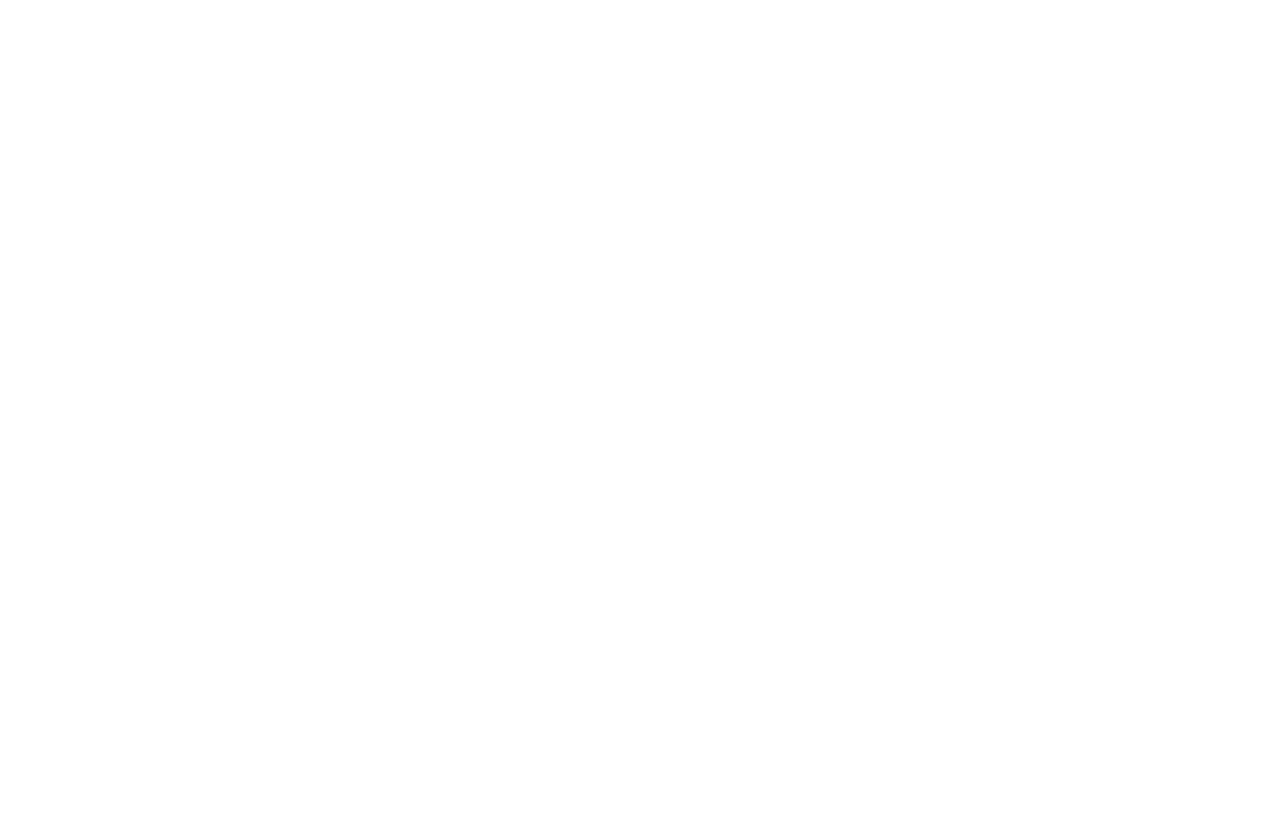
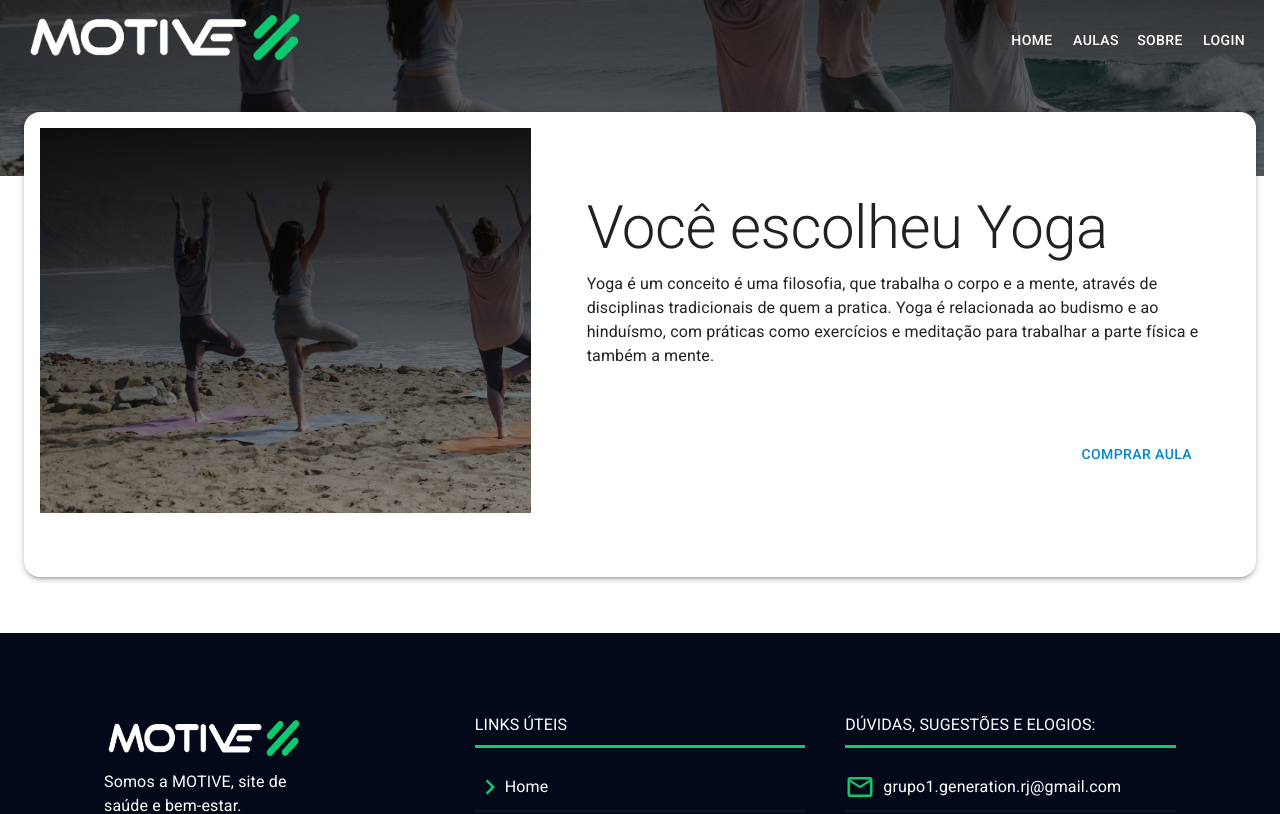
Before and after one commit to GrupoMotive/Motive, a React (Create React App) app: page /produto in a window 1280 px wide. Before the commit this address had no page. Shown: the top 814 px of the page. Built offline with nearby package versions, Linux system fonts and the light colour scheme.

Commit message:
feat: added product and payment page

```diff
--- a/src/components/dynamics/card.tsx
+++ b/src/components/dynamics/card.tsx
@@ -7,6 +7,7 @@
 import Typography from '@mui/material/Typography';
 import './card.css';
 import { Grid } from '@mui/material';
+import { Link } from 'react-router-dom';
 
 interface CardProps {
   titulo: string,
@@ -28,6 +29,8 @@
           </Grid>
           <Grid item xs={3}>
             <CardActions>
+              <Link to="/produto">
+
               <Button className='btn-comprar' sx={{
                 backgroundColor: "black",
                 color: "white",
@@ -35,6 +38,7 @@
                 fontFamily: 'monospace',
                 ":hover": {backgroundColor: "black", opacity: 0.8}
               }}>Comprar</Button>
+              </Link>
             </CardActions>
           </Grid>
         </Grid>
--- /dev/null
+++ b/src/pages/check/Check.tsx
@@ -0,0 +1,131 @@
+import React from "react";
+import { Box, Button, Divider, Grid, Typography } from "@mui/material";
+import Navbar from "../../components/static/navbar";
+import Footer from "../../components/static/footer";
+
+export default function Check () {
+
+  const email = localStorage.getItem("token")
+  console.log(email);
+
+  return (
+    <Box>
+      <Box minHeight="20vh"
+        width="100%"
+        py={6}
+        px={{ xs: 2, lg: 0 }}
+        mx={-2}
+        sx={{
+          backgroundImage: 'url(./yog.jpg)',
+          backgroundSize: "cover",
+          backgroundPosition: "center",
+          display: "grid",
+          placeItems: "center",
+        }}>
+
+        < Navbar />
+      </Box>
+
+
+      <Box minHeight="25rem" alignItems="center" sx={{
+        p: 2,
+        mx: { xs: 2, lg: 3 },
+        mt: -8,
+        mb: 4,
+        boxShadow: 3,
+        backgroundColor: "#fff",
+        backgroundSize: "cover",
+        backgroundPosition: "center",
+        display: "grid",
+        borderRadius: '16px',
+
+      }}>
+
+        <Grid container
+          justifyContent="center"
+          alignItems="center">
+
+
+
+<Grid container item>
+          <Box
+            width="100%"
+            bgcolor="white"
+            borderRadius="xl"
+            boxShadow="xl"
+            mb={6}
+            sx={{ overflow: "hidden" }}
+          >
+            <Grid container spacing={2}>
+              <Grid
+                item
+                xs={12}
+                lg={5}
+                position="relative"
+                px={0}
+                sx={{
+                  backgroundImage: 'url(./check.png)',
+                  backgroundSize: "cover",
+                  alignContent: "center",
+                }}
+              >
+                <Box
+                  display="flex"
+                  justifyContent="center"
+                  alignItems="center"
+                  width="100%"
+                  height="100%"
+                >
+                  <Box py={6} pr={6} pl={{ xs: 6, sm: 12 }} my="auto">
+                    <Box display="flex" p={1}>
+
+                    </Box>
+
+                    <Box display="flex" color="white" p={1}>
+
+
+                    </Box>
+
+                  </Box>
+                </Box>
+              </Grid>
+              <Grid item xs={12} lg={7}>
+                <Box component="form" p={2} method="post">
+                  <Box px={3} py={{ xs: 2, sm: 6 }}>
+                    <Typography variant="h2" mb={1}>
+                      Parabéns!
+                    </Typography>
+                    <Typography variant="body1" color="text" mb={2}>
+                    Você adiquiriu a aula. Bom treino!
+                    </Typography>
+                  </Box>
+                  <Box pt={0.5} pb={3} px={3}>
+                    <Grid
+                      container
+                      item
+                      xs={12}
+                      md={6}
+                      justifyContent="flex-end"
+                      textAlign="right"
+                      ml="auto"
+                    >
+                    </Grid>
+                  </Box>
+                </Box>
+              </Grid>
+            </Grid>
+          </Box>
+        </Grid>
+
+
+        </Grid>
+
+      </Box>
+
+      <br></br>
+      <Footer />
+
+
+    </Box>
+  )
+}
--- /dev/null
+++ b/src/pages/product/index.tsx
@@ -0,0 +1,142 @@
+import React from "react";
+import { Box, Button, Divider, Grid, Typography } from "@mui/material";
+import Navbar from "../../components/static/navbar";
+import Footer from "../../components/static/footer";
+import Home from "../home";
+import { useNavigate } from "react-router-dom";
+
+export default function Product () {
+
+    let navigate = useNavigate();
+    const routeChange = () =>{
+    let path = '/check';
+    navigate(path);
+  }
+
+  const email = localStorage.getItem("token")
+  console.log(email);
+
+  return (
+    <Box>
+      <Box minHeight="20vh"
+        width="100%"
+        py={6}
+        px={{ xs: 2, lg: 0 }}
+        mx={-2}
+        sx={{
+          backgroundImage: 'url(./yog.jpg)',
+          backgroundSize: "cover",
+          backgroundPosition: "center",
+          display: "grid",
+          placeItems: "center",
+        }}>
+
+        < Navbar />
+      </Box>
+
+
+      <Box minHeight="25rem" alignItems="center" sx={{
+        p: 2,
+        mx: { xs: 2, lg: 3 },
+        mt: -8,
+        mb: 4,
+        boxShadow: 3,
+        backgroundColor: "#fff",
+        backgroundSize: "cover",
+        backgroundPosition: "center",
+        display: "grid",
+        borderRadius: '16px',
+
+      }}>
+
+        <Grid container
+          justifyContent="center"
+          alignItems="center">
+
+
+
+<Grid container item>
+          <Box
+            width="100%"
+            bgcolor="white"
+            borderRadius="xl"
+            boxShadow="xl"
+            mb={6}
+            sx={{ overflow: "hidden" }}
+          >
+            <Grid container spacing={2}>
+              <Grid
+                item
+                xs={12}
+                lg={5}
+                position="relative"
+                px={0}
+                sx={{
+                  backgroundImage: 'url(./yog.jpg)',
+                  backgroundSize: "cover",
+                  alignContent: "center",
+                }}
+              >
+                <Box
+                  display="flex"
+                  justifyContent="center"
+                  alignItems="center"
+                  width="100%"
+                  height="100%"
+                >
+                  <Box py={6} pr={6} pl={{ xs: 6, sm: 12 }} my="auto">
+                    <Box display="flex" p={1}>
+
+                    </Box>
+
+                    <Box display="flex" color="white" p={1}>
+
+
+                    </Box>
+
+                  </Box>
+                </Box>
+              </Grid>
+              <Grid item xs={12} lg={7}>
+                <Box component="form" p={2} method="post">
+                  <Box px={3} py={{ xs: 2, sm: 6 }}>
+                    <Typography variant="h2" mb={1}>
+                      Você escolheu Yoga
+                    </Typography>
+                    <Typography variant="body1" color="text" mb={2}>
+                    Yoga é um conceito é uma filosofia, que trabalha o corpo e a mente, através de disciplinas tradicionais de quem a pratica. Yoga é relacionada ao budismo e ao hinduísmo, com práticas como exercícios e meditação para trabalhar a parte física e também a mente.
+                    </Typography>
+                  </Box>
+                  <Box pt={0.5} pb={3} px={3}>
+                    <Grid
+                      container
+                      item
+                      xs={12}
+                      md={6}
+                      justifyContent="flex-end"
+                      textAlign="right"
+                      ml="auto"
+                    >
+                      <Button color="info" onClick={routeChange}>
+                        Comprar aula
+                      </Button>
+                    </Grid>
+                  </Box>
+                </Box>
+              </Grid>
+            </Grid>
+          </Box>
+        </Grid>
+
+
+        </Grid>
+
+      </Box>
+
+      <br></br>
+      <Footer />
+
+
+    </Box>
+  )
+}
--- a/src/routes.tsx
+++ b/src/routes.tsx
@@ -5,12 +5,15 @@
 import Navbar from './components/static/navbar';
 
 import About from './pages/about';
+import Check from './pages/check/Check';
 import Classes from './pages/classes';
 import Contact from './pages/contact';
 import Home from './pages/home';
 import Login from './pages/login';
+import Product from './pages/product';
 import Register from './pages/register';
 import store from './store/store';
+
 
 export default function RoutesApp() {
   return (
@@ -24,6 +27,9 @@
             <Route path='/sobre' element={<About />} />
             <Route path='/login' element={<Login />} />
             <Route path='/register' element={<Register />} />
+            <Route path='/produto' element={<Product />} />
+            <Route path='/check' element={<Check />} />
+
           </Routes>
         </Router>
       </Provider>
```
Also changed, not shown: src/pages/about/index.tsx (+15 -13 lines), public/check.png (added).
